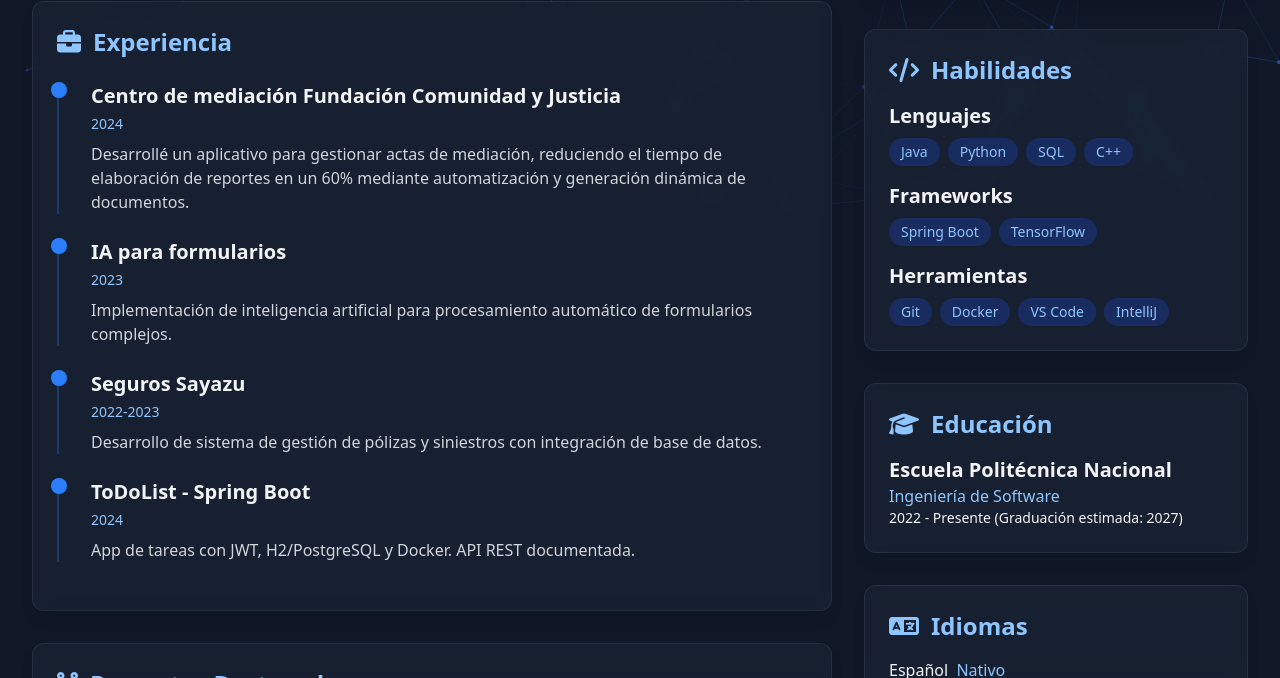
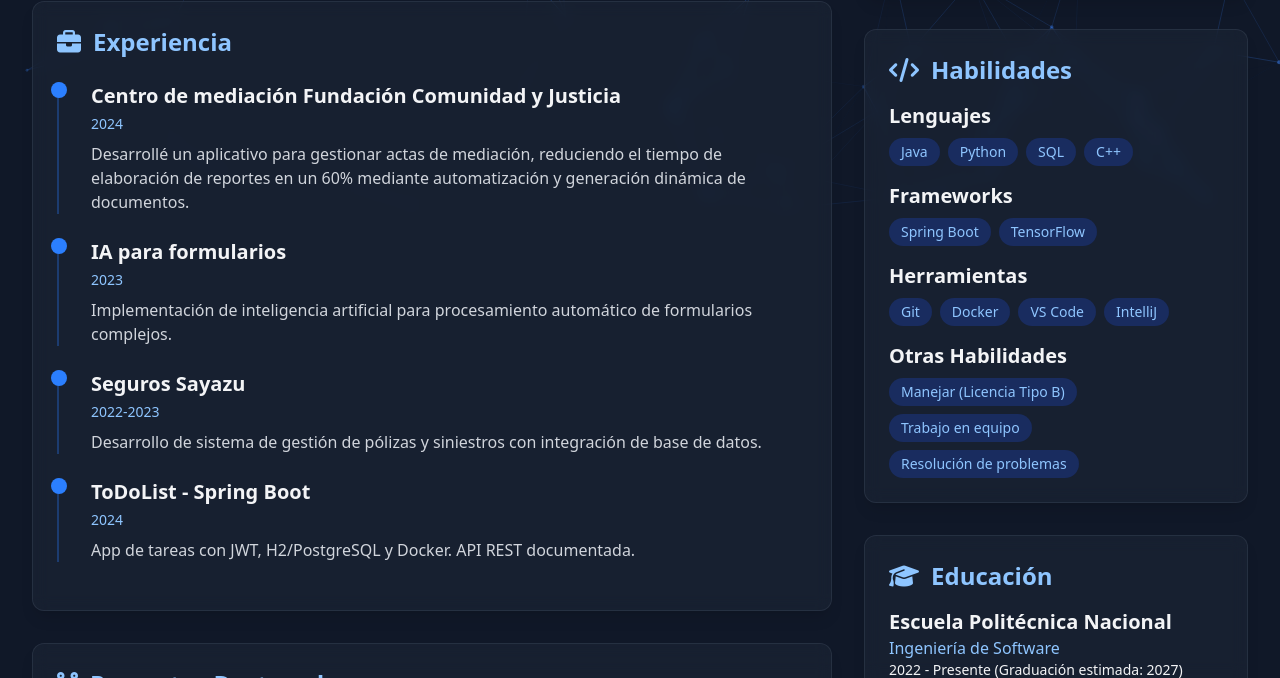
Before and after one commit to MYBTIC/Curriculum-Vitae-Madrid-Maximiliano, a website: page index.html in a window 1280 px wide. Shown: the part 585-1263 px from the top of the page. Drawn offline with nearby package versions, Linux system fonts and the light colour scheme; no server answers.

Commit message:
Update index.html

```diff
--- a/index.html
+++ b/index.html
@@ -261,6 +261,16 @@
         <span class="skill-tag">IntelliJ</span>
       </div>
     </div>
+
+    <!-- Nueva sección añadida -->
+    <div>
+      <h3 class="font-bold mb-2">Otras Habilidades</h3>
+      <div class="flex flex-wrap gap-2">
+        <span class="skill-tag">Manejar (Licencia Tipo B)</span>
+        <span class="skill-tag">Trabajo en equipo</span>
+        <span class="skill-tag">Resolución de problemas</span>
+      </div>
+    </div>
   </div>
 </section>
 
```
Lines whose indentation alone changed are shown as unchanged.
